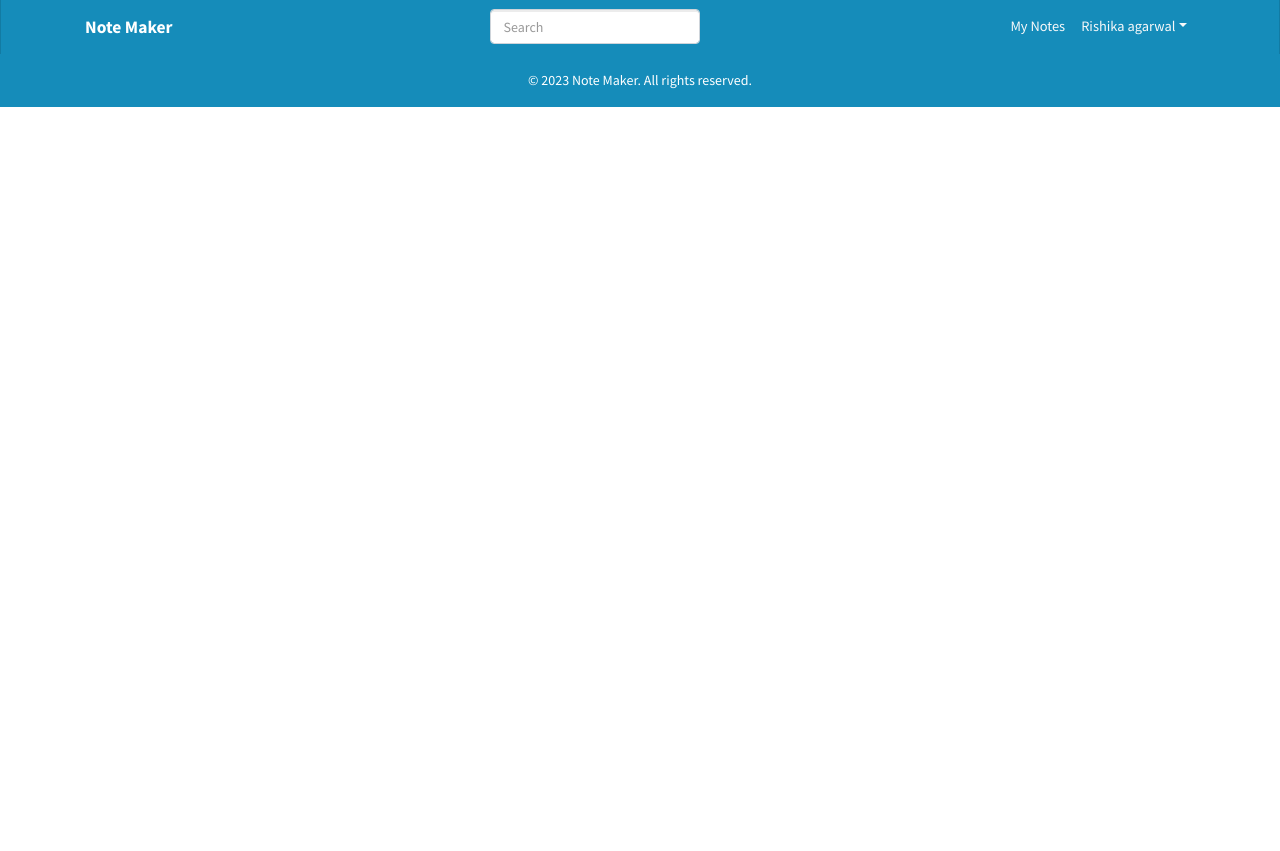
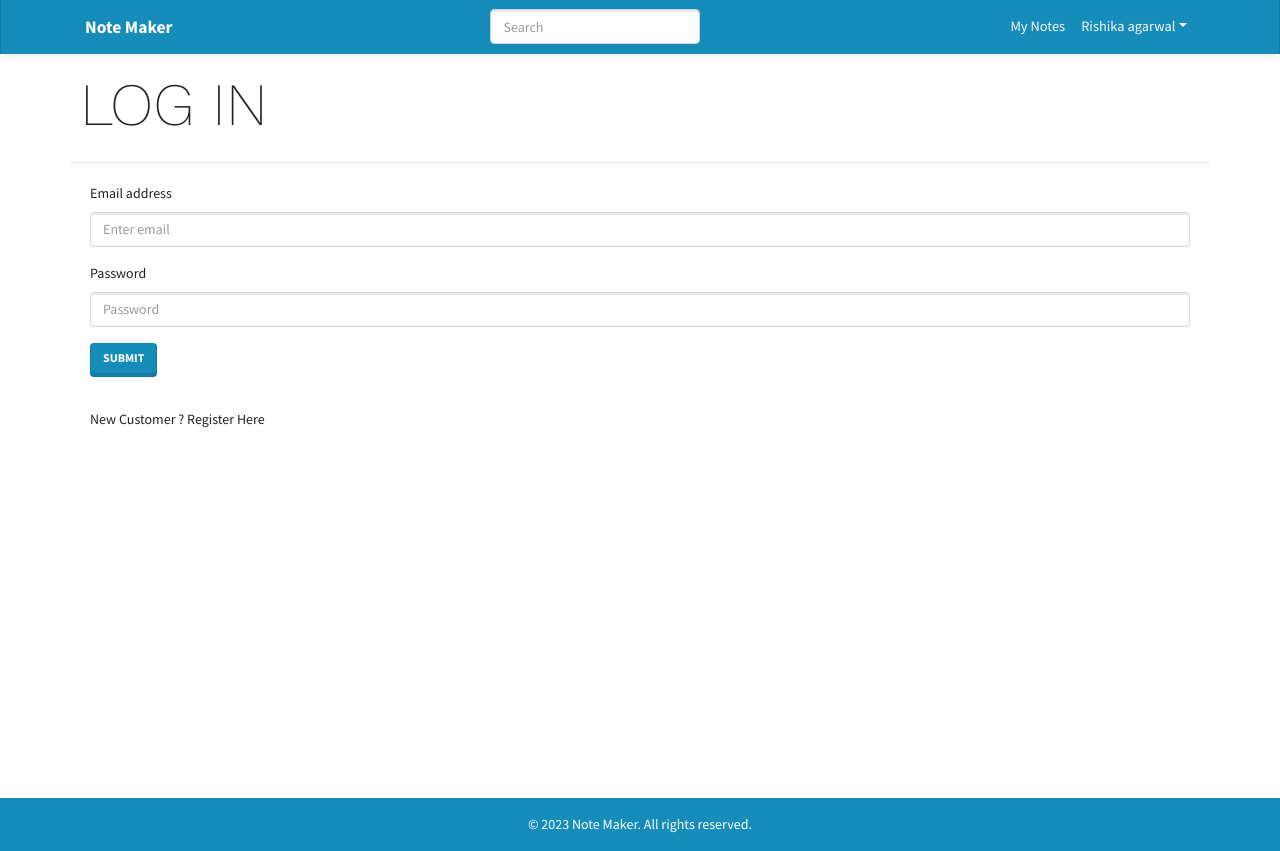
Before and after one commit to Rishika-993/NoteMaker, a React (Create React App) app in the folder frontend/: page /login in a window 1280 px wide. Before the commit the page ends 800 px from the top, so only its background shows below. Built offline with nearby package versions, Linux system fonts and the light colour scheme.

Commit message:
feat: add login and registration screens with routing, api call and error handeling

```diff
--- a/frontend/src/App.js
+++ b/frontend/src/App.js
@@ -4,6 +4,8 @@
 import { LandingPage } from './screens/LandingPage/LandingPage';
 import { BrowserRouter, Route, Routes } from 'react-router-dom';
 import MyNotes from './screens/MyNotes/MyNotes';
+import LoginScreen from './screens/LoginScreen/LoginScreen';
+import RegisterScreen from './screens/RegisterScreen/RegisterScreen';
 
 const App = () => (
   <BrowserRouter>
@@ -11,6 +13,8 @@
     <main>
       <Routes>
         <Route path="/" element={<LandingPage />} />
+        <Route path="/login" element={<LoginScreen />} />
+        <Route path="/register" element={<RegisterScreen />} />
         <Route path="/mynotes" element={<MyNotes />} />
       </Routes>
     </main>
--- /dev/null
+++ b/frontend/src/screens/LoginScreen/LoginScreen.css
@@ -0,0 +1,6 @@
+.loginContainer {
+    display: flex;
+    flex-direction: column;
+    margin: 20px;
+    gap: 16px;
+}
--- /dev/null
+++ b/frontend/src/screens/LoginScreen/LoginScreen.js
@@ -0,0 +1,72 @@
+import MainScreen from '../../components/MainScreen'
+import { Button, Col, Form, Row } from 'react-bootstrap'
+import { Link } from 'react-router-dom'
+import './LoginScreen.css'
+import { useState } from 'react'
+import axios from 'axios'
+
+const LoginScreen = () => {
+    const [email, setEmail] = useState('');
+    const [password, setPassword] = useState('');
+    const [error, setError] = useState('');
+    const [loading, setLoading] = useState(false);
+
+    const submitHandler = async (e) => {
+        e.preventDefault();
+        try {
+            const config = {         //whenever api takes json request, we need to set the headers
+                headers: {
+                    'Content-type': 'application/json',
+                }
+            };
+            setLoading(true);
+
+            const { data } = await axios.post('/api/users/login', { email, password }, config);  //destructuring the data
+            console.log(data);
+            setLoading(false);
+            localStorage.setItem('userInfo', JSON.stringify(data)); //store user info in local
+        } catch (error) {
+            setError(error.response && error.response.data.message ? error.response.data.message : error.message);
+        }
+    }
+  return (
+    <MainScreen title="LOG IN">
+      <div className="loginContainer">
+        {/* {error && <ErrorMessage variant="danger">{error}</ErrorMessage>}
+        {loading && <Loading />} */}
+        <Form onSubmit={submitHandler}>
+          <Form.Group controlId="formBasicEmail" className="mb-3">
+            <Form.Label>Email address</Form.Label>
+            <Form.Control
+              type="email"
+              value={email}
+              placeholder="Enter email"
+              onChange={(e) => setEmail(e.target.value)}
+            />
+          </Form.Group>
+
+          <Form.Group controlId="formBasicPassword" className="mb-3">
+            <Form.Label>Password</Form.Label>
+            <Form.Control
+              type="password"
+              value={password}
+              placeholder="Password"
+              onChange={(e) => setPassword(e.target.value)}
+            />
+          </Form.Group>
+
+          <Button variant="primary" type="submit">
+            Submit
+          </Button>
+        </Form>
+        <Row className="py-3">
+          <Col>
+            New Customer ? <Link to="/register">Register Here</Link>
+          </Col>
+        </Row>
+      </div>
+    </MainScreen>
+  )
+}
+
+export default LoginScreen
--- /dev/null
+++ b/frontend/src/screens/RegisterScreen/RegisterScreen.js
@@ -0,0 +1,9 @@
+import React from 'react'
+
+const RegisterScreen = () => {
+  return (
+    <div>RegisterScreen</div>
+  )
+}
+
+export default RegisterScreen
```
